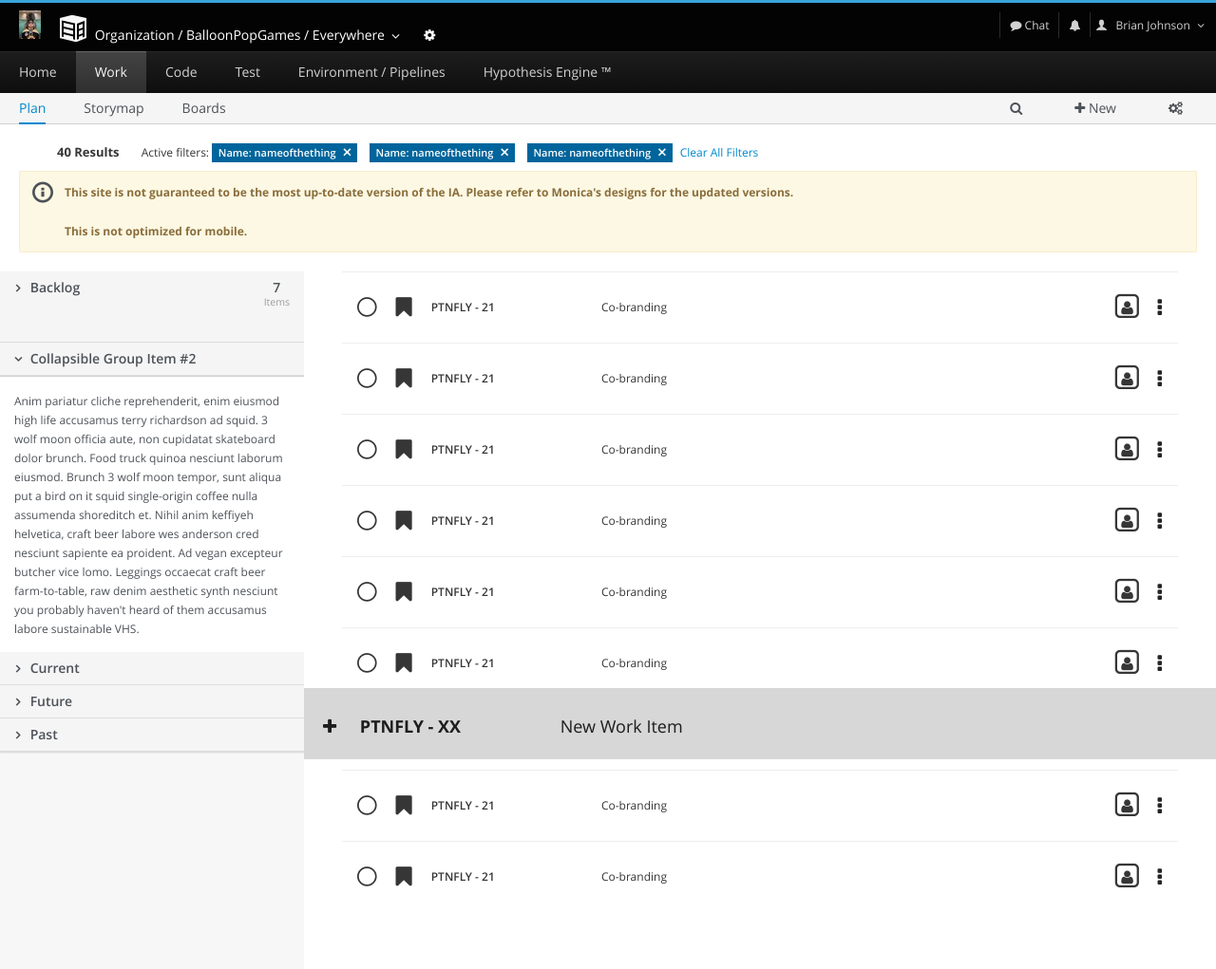
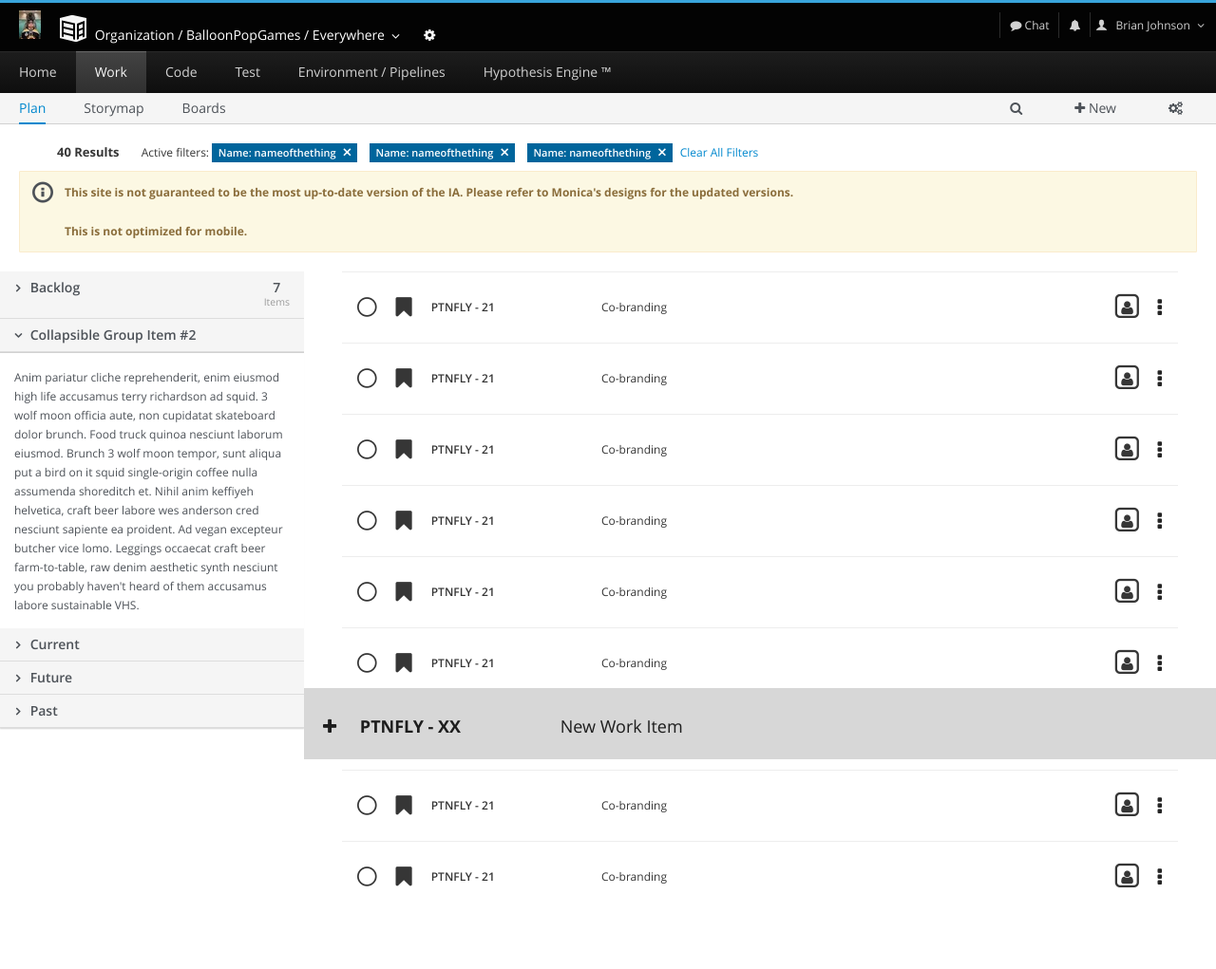
Before and after one commit to AdamJ/testing_environment, a website: page work-plan.html in a window 1280 px wide. Shown: the whole page at 95% size. Drawn offline with Linux system fonts and the light colour scheme; files whose address does not match are found by name.

Commit message:
fix positioning of sidebar

```diff
--- a/includes/work/iterations.html
+++ b/includes/work/iterations.html
@@ -1,8 +1,8 @@
 <!-- Iteration Picker -->
 <div class="panel-group" id="accordion" role="tablist" aria-multiselectable="true">
-    <div class="col-md-3 plan-picker">
+    <div class="plan-picker">
         <div class="panel panel-default">
-            <div class="panel-heading" role="tab" id="headingOne" style="min-height: 75px;">
+            <div class="panel-heading" role="tab" id="headingOne" style="min-height: 50px;">
                 <h4 class="panel-title">
                     <a class="collapsed" role="button" data-toggle="collapse" data-parent="#accordion" href="#collapseOne" aria-expanded="false" aria-controls="collapseOne" style="">
                         Backlog
--- a/sass/_plan.scss
+++ b/sass/_plan.scss
@@ -1,3 +1,10 @@
+#includeIterations {
+    /*position: relative;*/
+    /*left: 0;
+    top: 200px;*/
+    padding-left: 0;
+    padding-right: 0;
+}
 .work-plan {
     position: relative;
     top: 15px;
@@ -17,8 +24,8 @@ div.dropdown.custom-kebab.dropdown-kebab-pf.open {
 }
 .plan-picker {
     background-color: #f7f7f7;
-    position: fixed;
-    left: 0;
+    /*position: fixed;
+    left: 0;*/
     height: 100%;
     padding-left: 0;
     padding-right: 0;
```
Also changed, not shown: dist/css/site.css.
